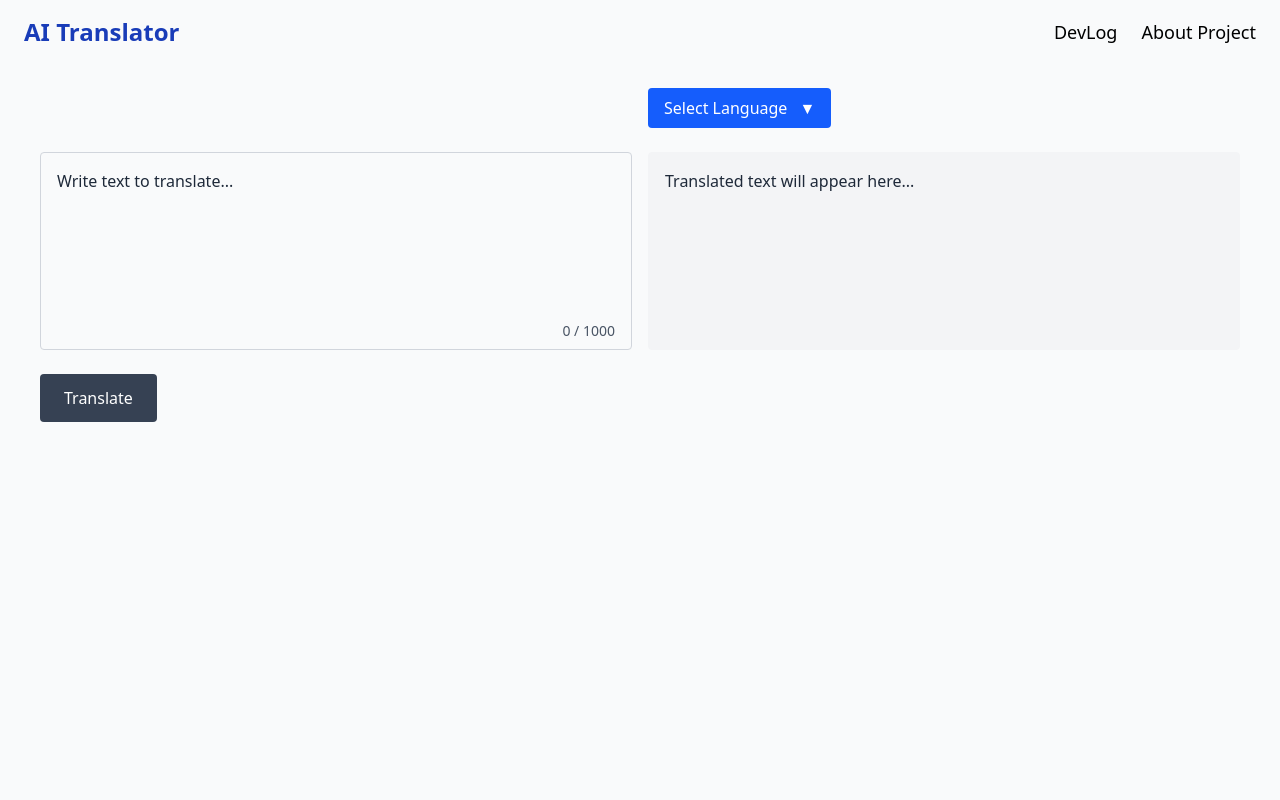
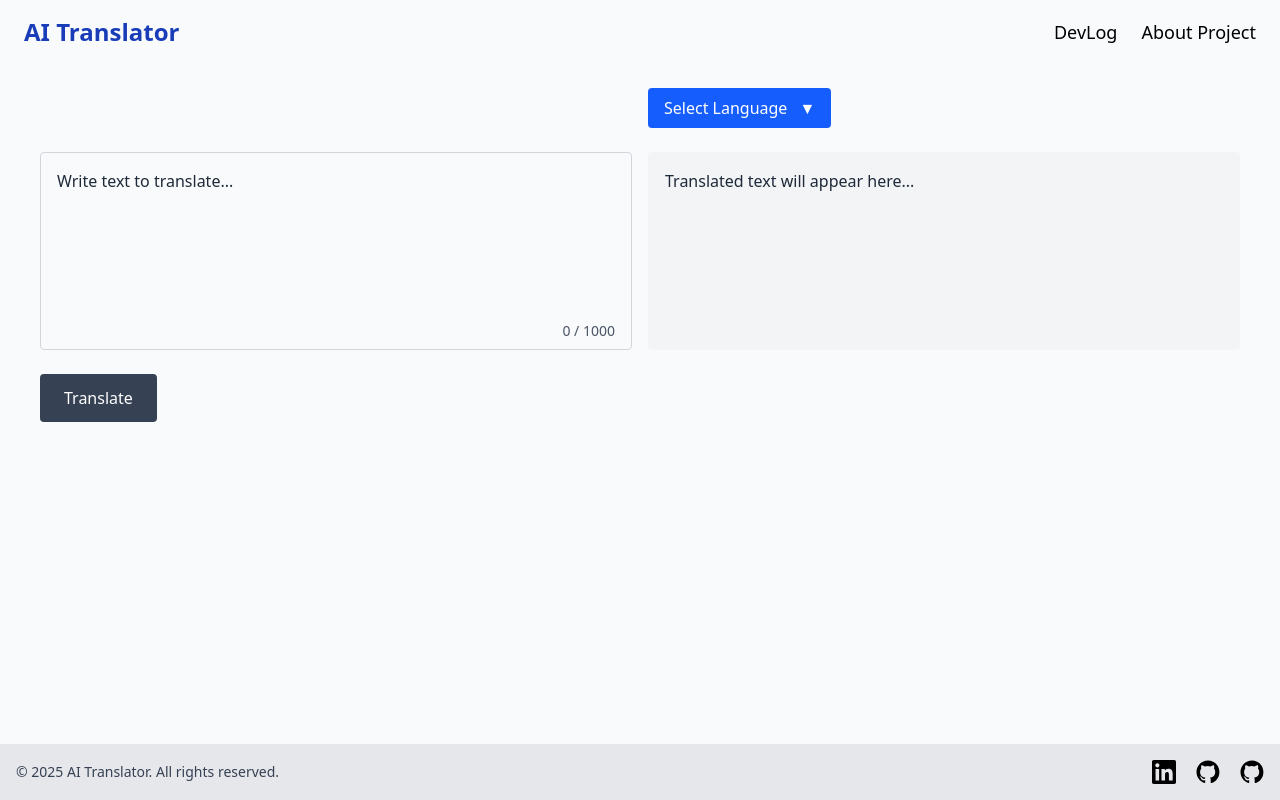
Before and after one commit to RaionaAleksander/AI-translator-frontend, an Angular app: page / in a window 1280 px wide. Built offline with nearby package versions, Linux system fonts and the light colour scheme.

Commit message:
Added footer

```diff
--- a/src/app/app.html
+++ b/src/app/app.html
@@ -1,5 +1,9 @@
-<app-navbar></app-navbar>
+<div class="flex flex-col min-h-screen">
+  <app-navbar></app-navbar>
 
-<main>
-  <router-outlet></router-outlet>
-</main>
+  <main class="flex-grow">
+    <router-outlet></router-outlet>
+  </main>
+
+  <app-footer></app-footer>
+</div>
--- a/src/app/app.ts
+++ b/src/app/app.ts
@@ -1,11 +1,12 @@
 import { Component, signal } from '@angular/core';
 import { RouterOutlet} from '@angular/router';
 import { NavbarComponent } from './shared/navbar/navbar.component';
+import { FooterComponent } from './shared/footer/footer.component';
 
 @Component({
   selector: 'app-root',
   standalone: true,
-  imports: [RouterOutlet, NavbarComponent],
+  imports: [RouterOutlet, NavbarComponent, FooterComponent],
   templateUrl: './app.html',
   styleUrl: './app.css'
 })
--- /dev/null
+++ b/src/app/shared/footer/footer.component.html
@@ -0,0 +1,29 @@
+<footer class="bg-gray-200 w-full">
+  <div class="container mx-auto px-4 py-4 flex flex-col sm:flex-row justify-between items-center">
+    <p class="text-gray-700 text-sm mb-2 sm:mb-0">
+        © {{ currentYear }} AI Translator. All rights reserved.
+    </p>
+
+    <div class="flex space-x-4 text-xl gap-1">
+        <a href="https://www.linkedin.com/in/aleksander-ontin-818162310/" target="_blank"
+            class="hover:text-blue-600 transition-colors"
+            title="LinkedIn">
+            <svg xmlns="http://www.w3.org/2000/svg" fill="currentColor" viewBox="0 0 24 24" class="w-6 h-6">
+                <path d="M20.45 20.45h-3.55v-5.4c0-1.29-.02-2.95-1.8-2.95-1.81 0-2.08 1.41-2.08 2.85v5.5h-3.55V9h3.41v1.56h.05c.48-.91 1.66-1.87 3.42-1.87 3.66 0 4.34 2.41 4.34 5.54v6.22zM5.34 7.43c-1.14 0-2.06-.93-2.06-2.07 0-1.15.92-2.07 2.06-2.07s2.07.92 2.07 2.07c0 1.14-.93 2.07-2.07 2.07zM7.12 20.45H3.56V9h3.56v11.45zM22.23 0H1.77C.79 0 0 .77 0 1.72v20.55C0 23.23.79 24 1.77 24h20.46c.97 0 1.77-.77 1.77-1.72V1.72C24 .77 23.2 0 22.23 0z"/>
+            </svg>
+        </a>
+
+        <a href="https://github.com/RaionaAleksander/AI-translator-frontend" target="_blank" class="hover:text-gray-900 transition-colors" title="Frontend Repo">
+            <svg xmlns="http://www.w3.org/2000/svg" fill="currentColor" viewBox="0 0 24 24" class="w-6 h-6">
+                <path d="M12 .5C5.65.5.5 5.65.5 12c0 5.1 3.3 9.4 7.9 10.9.6.1.8-.3.8-.6v-2c-3.2.7-3.9-1.4-3.9-1.4-.5-1.3-1.2-1.6-1.2-1.6-1-.7.1-.7.1-.7 1.1.1 1.7 1.1 1.7 1.1 1 .1.6 1.7 2.8 1.2.1-.7.4-1.1.7-1.4-2.6-.3-5.3-1.3-5.3-5.8 0-1.3.5-2.4 1.2-3.3-.1-.3-.5-1.6.1-3.2 0 0 1-.3 3.3 1.2a11.4 11.4 0 0 1 6 0c2.2-1.5 3.2-1.2 3.2-1.2.6 1.6.2 2.9.1 3.2.7.9 1.2 2 1.2 3.3 0 4.5-2.7 5.5-5.3 5.8.4.3.8 1 .8 2v3c0 .3.2.7.8.6 4.6-1.5 7.9-5.8 7.9-10.9C23.5 5.65 18.35.5 12 .5Z"/>
+            </svg>
+        </a>
+
+        <a href="https://github.com/RaionaAleksander/AI-translator-backend" target="_blank" class="hover:text-gray-900 transition-colors" title="Backend Repo">
+            <svg xmlns="http://www.w3.org/2000/svg" fill="currentColor" viewBox="0 0 24 24" class="w-6 h-6">
+                <path d="M12 .5C5.65.5.5 5.65.5 12c0 5.1 3.3 9.4 7.9 10.9.6.1.8-.3.8-.6v-2c-3.2.7-3.9-1.4-3.9-1.4-.5-1.3-1.2-1.6-1.2-1.6-1-.7.1-.7.1-.7 1.1.1 1.7 1.1 1.7 1.1 1 .1.6 1.7 2.8 1.2.1-.7.4-1.1.7-1.4-2.6-.3-5.3-1.3-5.3-5.8 0-1.3.5-2.4 1.2-3.3-.1-.3-.5-1.6.1-3.2 0 0 1-.3 3.3 1.2a11.4 11.4 0 0 1 6 0c2.2-1.5 3.2-1.2 3.2-1.2.6 1.6.2 2.9.1 3.2.7.9 1.2 2 1.2 3.3 0 4.5-2.7 5.5-5.3 5.8.4.3.8 1 .8 2v3c0 .3.2.7.8.6 4.6-1.5 7.9-5.8 7.9-10.9C23.5 5.65 18.35.5 12 .5Z"/>
+            </svg>
+        </a>
+    </div>
+  </div>
+</footer>
--- /dev/null
+++ b/src/app/shared/footer/footer.component.ts
@@ -0,0 +1,13 @@
+import { Component } from '@angular/core';
+
+@Component({
+  selector: 'app-footer',
+  standalone: true,
+  imports: [],
+  templateUrl: './footer.component.html',
+  styleUrl: './footer.component.css'
+})
+
+export class FooterComponent {
+  currentYear: number = new Date().getFullYear();
+}
--- a/src/styles.css
+++ b/src/styles.css
@@ -4,6 +4,8 @@
 
 html {
     overflow-y: scroll;
+    height: 100%;
+    margin: 0;
 }
 
 body {
```
Also changed, not shown: src/app/shared/footer/footer.component.css (added), 1 other file (tests, documents, lock files or other folders).
